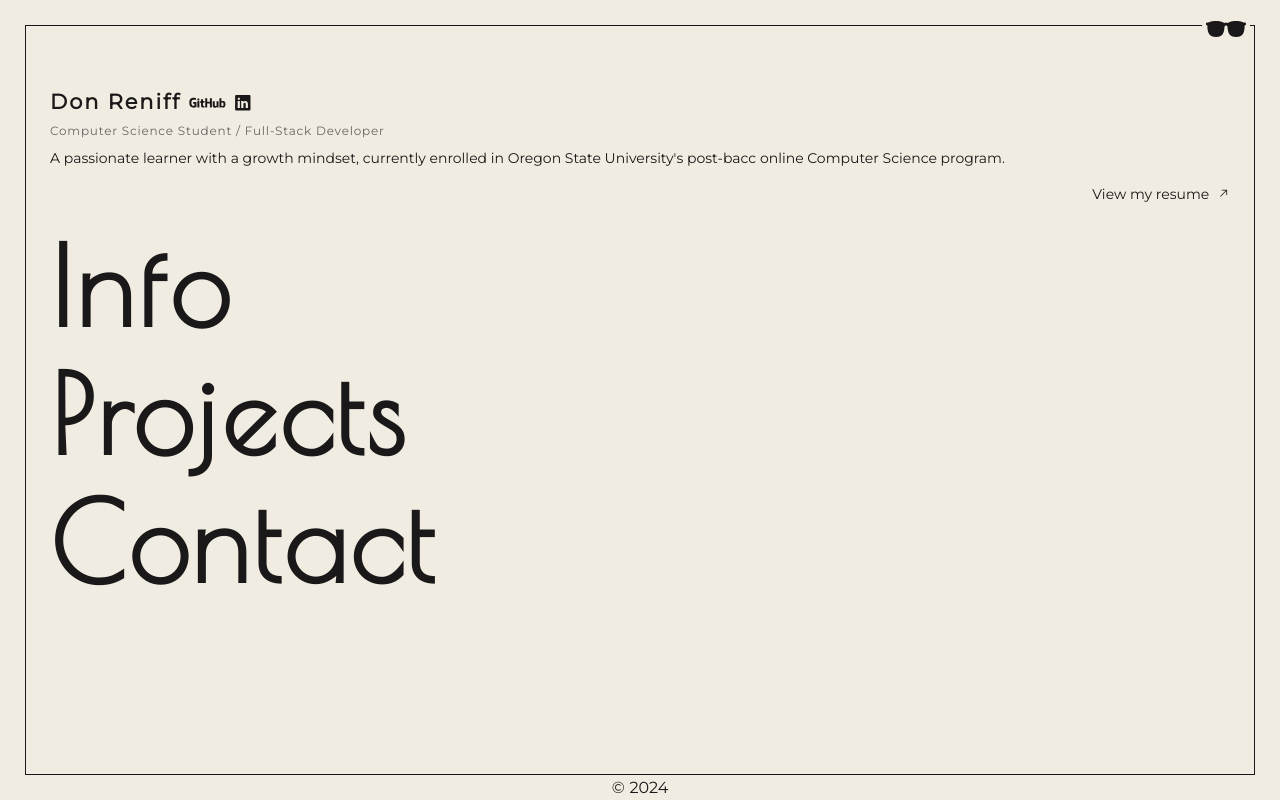
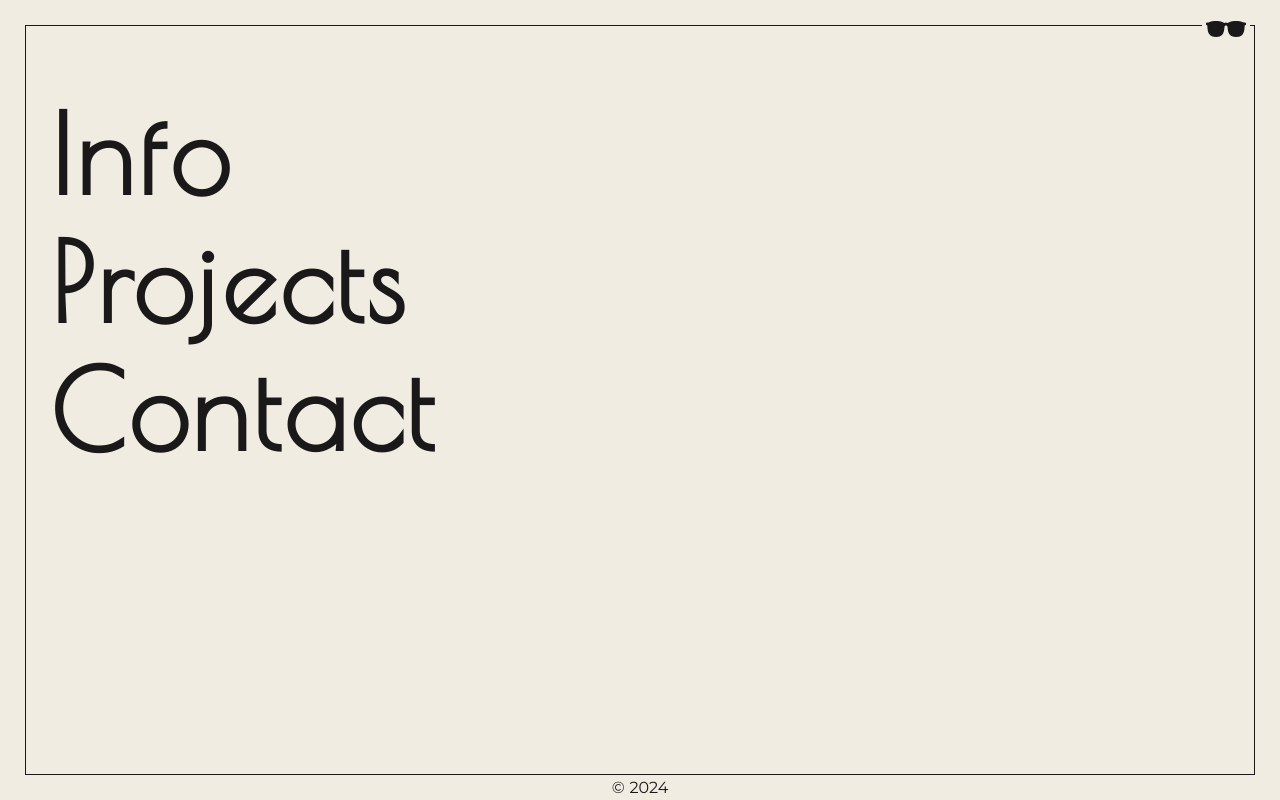
Before and after one commit to dreniff3/personal-portfolio, a React (Vite) app: page / in a window 1280 px wide. Built offline with nearby package versions, Linux system fonts and the light colour scheme; a web font is replaced by a local one.

Commit message:
Remove header elements

```diff
--- a/src/pages/HomePage.jsx
+++ b/src/pages/HomePage.jsx
@@ -1,7 +1,4 @@
 import NavLinks from '../components/NavLinks';
-import ResumeButton from '../components/ResumeButton';
-import { DiGithubFull } from 'react-icons/di';
-import { IoLogoLinkedin } from 'react-icons/io5';
 
 const HomePage = () => {
     let links = [
@@ -11,25 +8,9 @@ const HomePage = () => {
     ];
 
     return (
-        <>
-            <div className="bio">
-                <div className="bio-header">
-                    <h4>Don Reniff</h4>
-                    <div className="social-links">
-                        <DiGithubFull className="github-logo" />
-                        <IoLogoLinkedin className="linkedin-logo" />
-                    </div>
-                </div>
-                <div className="home-info-description-container">
-                    <p className="info-header">Computer Science Student / Full-Stack Developer</p>
-                    <p className="info-description">A passionate learner with a growth mindset, currently enrolled in Oregon State University's post-bacc online Computer Science program.</p>
-                    {/* <p className="info-description">I am a motivated learner who loves problem solving and cares about writing clean, readable, well-documented and efficient code.</p> */}
-                </div>
-                <ResumeButton />
-            </div>
-
+        <div className="homepage">
             <NavLinks links={links} />
-        </>
+        </div>
     );
 };
 
```
